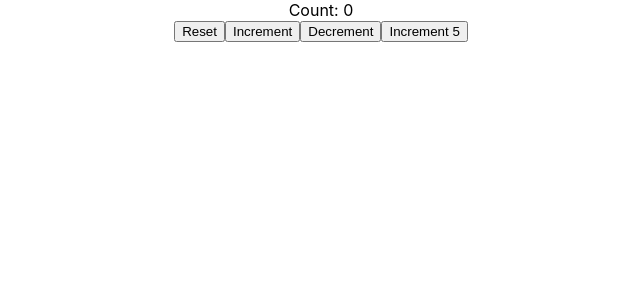
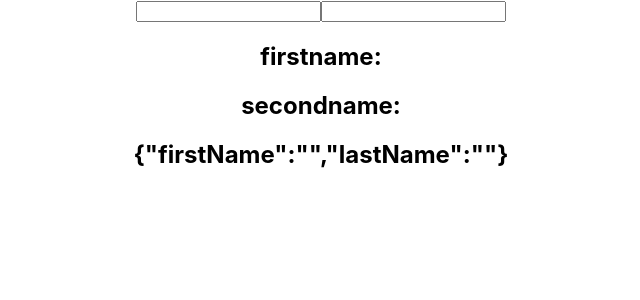
Before and after one commit to opxyc/js.react.l.hooks, a React (Create React App) app: page / in a window 1280 px wide. Shown: the top 300 px of the page, without its empty margins (319-959 px from the left). Built offline with nearby package versions, Linux system fonts and the light colour scheme.

Commit message:
useState with objects

```diff
--- a/src/App.js
+++ b/src/App.js
@@ -2,12 +2,13 @@
 import './App.css';
 // import ClassCounter from './components/ClassCounter'
 // import HookCounter from './components/HookCounter'
-import HookCounterTwo from './components/HookCounterTwo'
+// import HookCounterTwo from './components/HookCounterTwo'
+import HookCounterThree from './components/HookCounterThree'
 
 function App() {
   return (
     <div className="App">
-      <HookCounterTwo />
+      <HookCounterThree />
     </div>
   );
 }
--- /dev/null
+++ b/src/components/HookCounterThree.js
@@ -0,0 +1,17 @@
+import React, { useState } from 'react'
+
+function HookCounterThree() {
+    const [name, setName] = useState({firstName: '', lastName: ''})
+    // a state variable can be a string, number, boolean, object or an array
+    return (
+        <div>
+            <input type="text" value={name.firstName} onChange={e=> setName({ ...name, firstName: e.target.value })} />
+            <input type="text" value={name.lastName} onChange={e=> setName({ ...name,lastName: e.target.value })} />
+            <h2>firstname: {name.firstName}</h2>
+            <h2>secondname: {name.lastName}</h2>
+            <h2>{JSON.stringify(name)}</h2>
+        </div>
+    )
+}
+
+export default HookCounterThree
```
Also changed, not shown: 1 other file (tests, documents, lock files or other folders).
